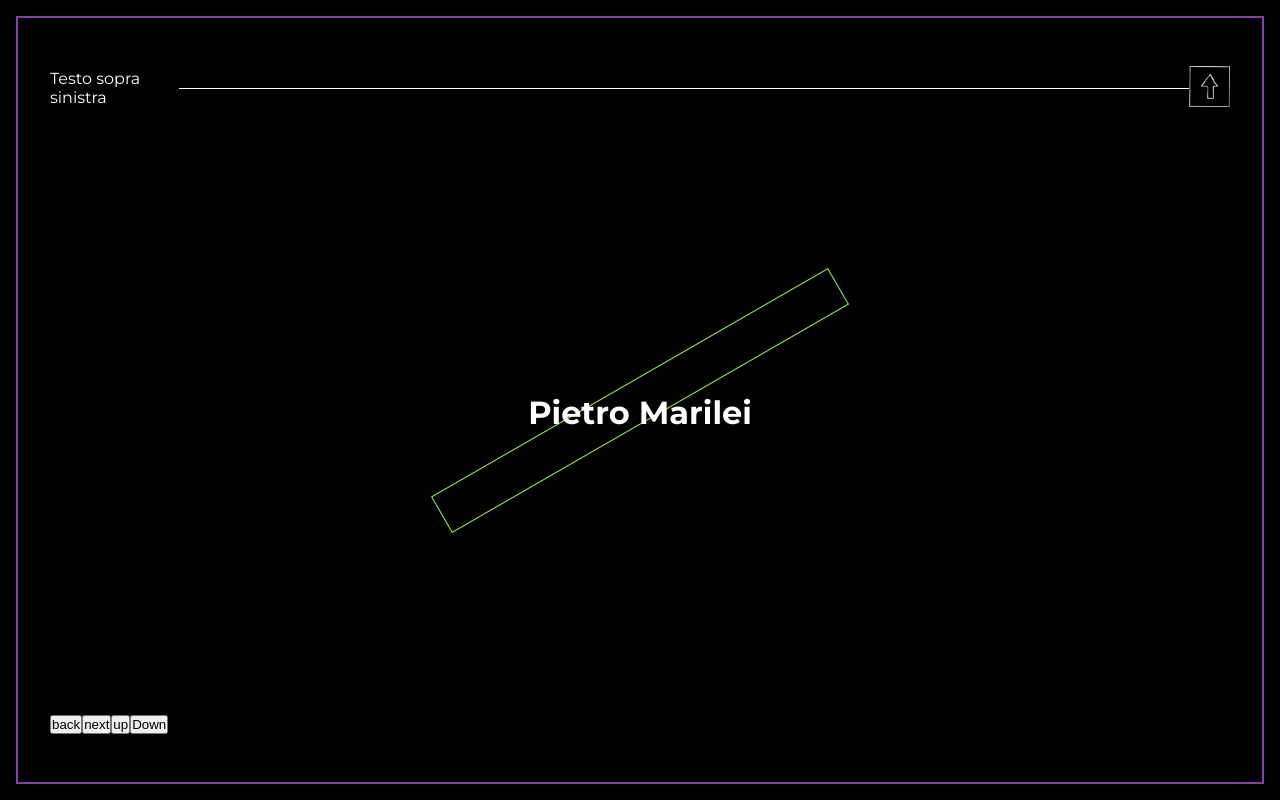
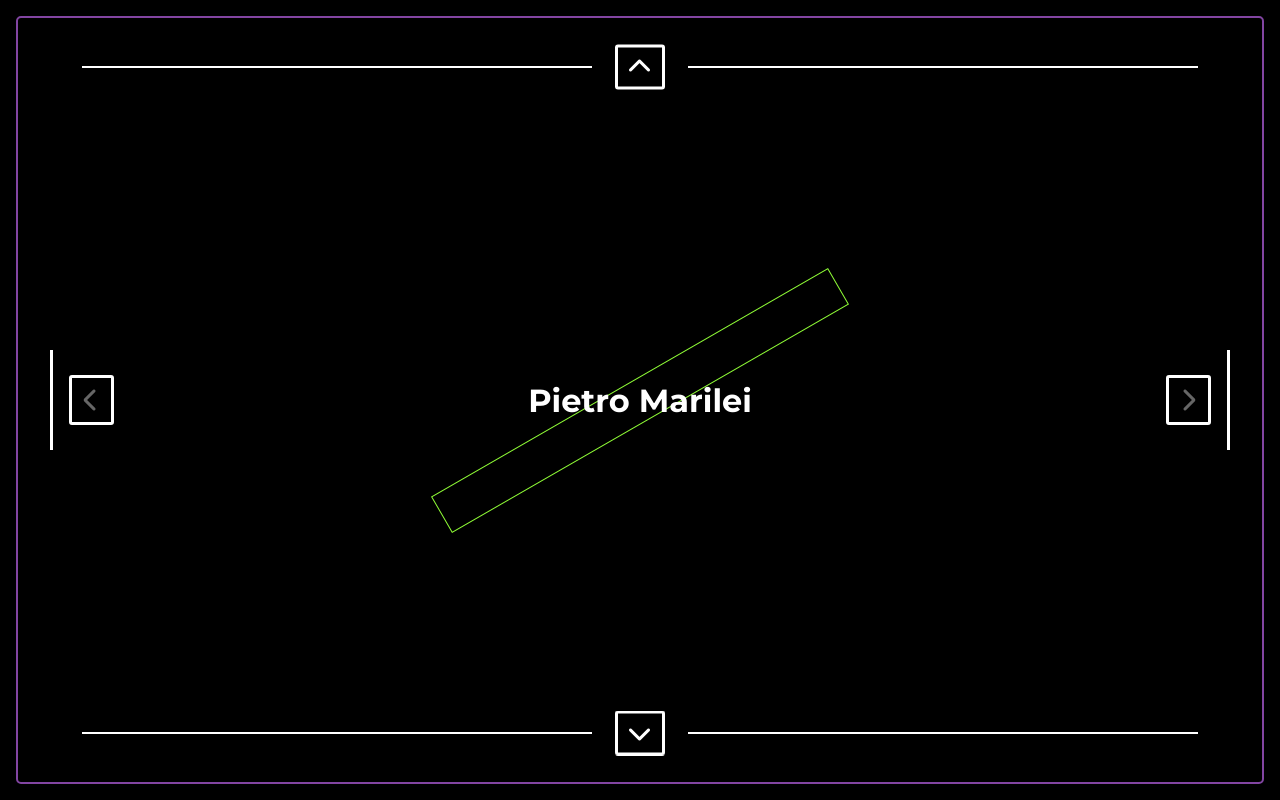
Before and after one commit to PietroMarilei/portfolio, a Vue app: page / in a window 1280 px wide. Built offline with nearby package versions, Linux system fonts and the light colour scheme.

Commit message:
add buttons

```diff
--- a/index.html
+++ b/index.html
@@ -3,6 +3,7 @@
   <head>
     <meta charset="UTF-8" />
     <meta name="viewport" content="width=device-width, initial-scale=1.0" />
+    <link rel="stylesheet" href="https://cdnjs.cloudflare.com/ajax/libs/font-awesome/6.4.2/css/all.min.css" integrity="sha512-z3gLpd7yknf1YoNbCzqRKc4qyor8gaKU1qmn+CShxbuBusANI9QpRohGBreCFkKxLhei6S9CQXFEbbKuqLg0DA==" crossorigin="anonymous" referrerpolicy="no-referrer" />
 
     <link rel="preconnect" href="https://fonts.googleapis.com">
     <link rel="preconnect" href="https://fonts.gstatic.com" crossorigin>
--- a/src/assets/scss/partials/reset.scss
+++ b/src/assets/scss/partials/reset.scss
@@ -9,7 +9,11 @@
 
 
 };
-
+button {
+  // all: unset;
+  // border: 1px solid white;
+  // border-radius: 3px;
+}
  img {
     max-width: 100%;
     height: auto;
--- a/src/components/HomeComp.vue
+++ b/src/components/HomeComp.vue
@@ -17,38 +17,80 @@ export default {
     <img src="" alt="">
     <div class="container">
         <div class="row d-flex">
-            <div class="leftUpper">
-                Testo sopra sinistra
+            <div class="line"></div>
+
+            <div class="pageUp" @click="$emit('goUp')">
+                <!-- <p>Testo Sopra</p> -->
+                <div class="iconUp">
+                    <div class="keyBodyUp">
+                        <div class="arrowUp">
+                            <i class="fa-solid fa-chevron-up fa-fade"></i>
+                        </div>
+                    </div>
+                </div>
             </div>
-            <div class="line">
+            <div class="line"></div>
+        </div>
+        <!-- --------------------------------------center here -->
+        <div class="centerContainer">
+            <div class="pageLeft" @click="$emit('goLeft')">
+                <div class="verticalLine"></div>
 
+                <div class="iconLeft">
+                    <div class="keyBodyLeft">
+                        <div class="arrowLeft">
+                            <i class="fa-solid fa-chevron-left fa-beat-fade"></i>
+                        </div>
+                    </div>
+
+                </div>
             </div>
-            <div class="imgWrapper">
-                <img src="../assets/img/ezgif.com-crop .gif" alt="">
+            <div class="row">
+                <h1> Pietro Marilei
+                </h1>
             </div>
+             <div class="pageRight" @click="$emit('goRight')">
+                    <div class="iconRight">
+                        <div class="keyBodyRight">
+                            <div class="arrowRight">
+                                <i class="fa-solid fa-chevron-right fa-beat-fade"></i>
+                            </div>
+                        </div>
+
+                    </div>
+                    <div class="verticalLine"></div>
+                </div>
         </div>
-        <div class="row">
-            <h1> Pietro Marilei
-            </h1>
+        <!-- --------------------------------------center here -->
 
-        </div>
-        <div class="row d-flex">
-            <button @click="$emit('goLeft')"> back</button>
+          <div class="row d-flex">
+                <div class="line"></div>
+
+                <div class="pageDown" @click="$emit('goDown')">
+                    <!-- <p>Testo Sopra</p> -->
+                    <div class="iconDown">
+                        <div class="keyBodyDown">
+                            <div class="arrowDown">
+                                <i class="fa-solid fa-chevron-down fa-fade"></i>
+                            </div>
+                        </div>
+                    </div>
+                </div>
+                <div class="line"></div>
+            </div>
+            <!-- <button @click="$emit('goLeft')"> back</button>
             <button @click="$emit('goRight')"> next</button>
             <button @click="$emit('goUp')"> up</button>
-            <button @click="$emit('goDown')"> Down</button>
-
-        </div>
+            <button @click="$emit('goDown')"> Down</button> -->
 
     </div>
 </template>
 
 <style lang="scss" scoped>
-
 .container {
     flex-shrink: 0;
     border: 2px solid rgb(130, 69, 162);
-
+    border-radius: 5px;
     // --------------
     width: 100%;
     height: 100%;
@@ -60,15 +102,144 @@ export default {
     background-image: url(../assets/img/rectangle.png);
     background-position: center;
 }
+
 h1 {
     text-align: center;
+
+}
+
+.centerContainer {
+    height: 100%;
+    display: flex;
+    justify-content: space-between;
+    align-items: center;
+}
+
+.pageUp {
+    padding: 0 1rem;
+    position: relative;
+    cursor: pointer;
+
+    p {
+        text-align: center;
+    }
+
+    .iconUp {
+        position: absolute;
+        top: 50%;
+        left: 50%;
+        transform: translate(-50%, -50%);
+
+        .keyBodyUp {
+            width: 50px;
+            height: 45px;
+            border: 3px solid white;
+            border-radius: 3px;
+            position: relative;
+
+            .arrowUp {
+                position: absolute;
+                top: 50%;
+                left: 49%;
+                transform: translate(-50%, -50%);
+                font-size: 1.5rem;
+            }
+        }
+    }
+
+}
+.pageLeft {
+    display: flex;
+    justify-content: start;
+    align-items: center;
+    cursor: pointer;
+
+    .iconLeft {
+         .keyBodyLeft {
+            width: 45px;
+            height: 50px;
+            border: 3px solid white;
+            border-radius: 3px;
+            position: relative;
+            margin: 1rem ;
+
+            .arrowLeft {
+                position: absolute;
+                top: 50%;
+                left: 49%;
+                transform: translate(-50%, -50%);
+                font-size: 1.5rem;
+            }
+    }}
+}
+
+.pageRight {
+    display: flex;
+    justify-content: start;
+    align-items: center;
+    cursor: pointer;
+
+    .iconRight {
+         .keyBodyRight {
+            width: 45px;
+            height: 50px;
+            border: 3px solid white;
+            border-radius: 3px;
+            position: relative;
+            margin: 1rem ;
+
+            .arrowRight {
+                position: absolute;
+                top: 50%;
+                left: 49%;
+                transform: translate(-50%, -50%);
+                font-size: 1.5rem;
+            }
+    }}
+}
+
+.pageDown {
+    padding: 0 1rem;
+    position: relative;
+    cursor: pointer;
+
+    p {
+        text-align: center;
+    }
+
+    .iconDown {
+        position: absolute;
+        top: 50%;
+        left: 50%;
+        transform: translate(-50%, -50%);
+
+        .keyBodyDown {
+            width: 50px;
+            height: 45px;
+            border: 3px solid white;
+            border-radius: 3px;
+            position: relative;
+
+            .arrowDown {
+                position: absolute;
+                top: 50%;
+                left: 49%;
+                transform: translate(-50%, -50%);
+                font-size: 1.5rem;
+            }
+        }
+    }
+
 }
 .line {
     width: 100%;
     height: 1px;
-    background-color: white;
+    border-top: 2px solid white;
+    margin: 0 2rem;
 }
-.imgWrapper {
-    width: 3rem;
+
+.verticalLine {
+    height: 100px;
+    border-left: 3px solid white;
 }
 </style>
```
Also changed, not shown: src/assets/img/arrow.gif (renamed from src/assets/img/ezgif.com-crop .gif).
